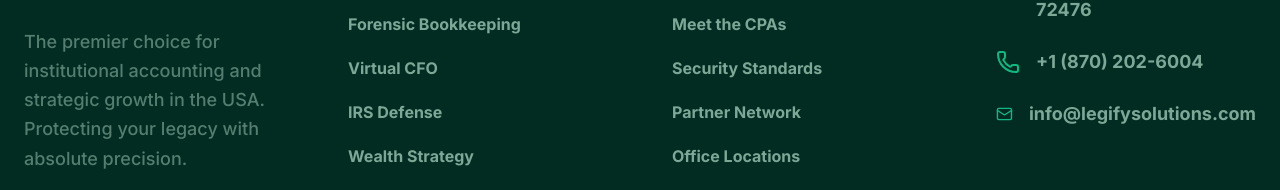
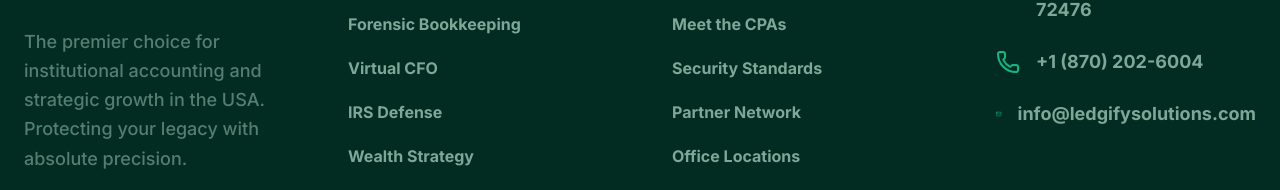
Before and after one commit to furqanlatif11/legiifySols, a React (Vite) app: page /contact in a window 1280 px wide. Shown: the part 1704-1894 px from the top of the page. Built offline with nearby package versions, Linux system fonts and the light colour scheme.

Commit message:
Logos Fixes

```diff
--- a/components/Footer.tsx
+++ b/components/Footer.tsx
@@ -188,7 +188,7 @@
               </li>
               <li className="flex gap-4 items-center">
                 <Mail className="w-6 h-6 text-emerald-500" />
-                <span className="text-lg">info@legifysolutions.com</span>
+                <span className="text-lg">info@ledgifysolutions.com</span>
               </li>
             </ul>
           </div>
```
